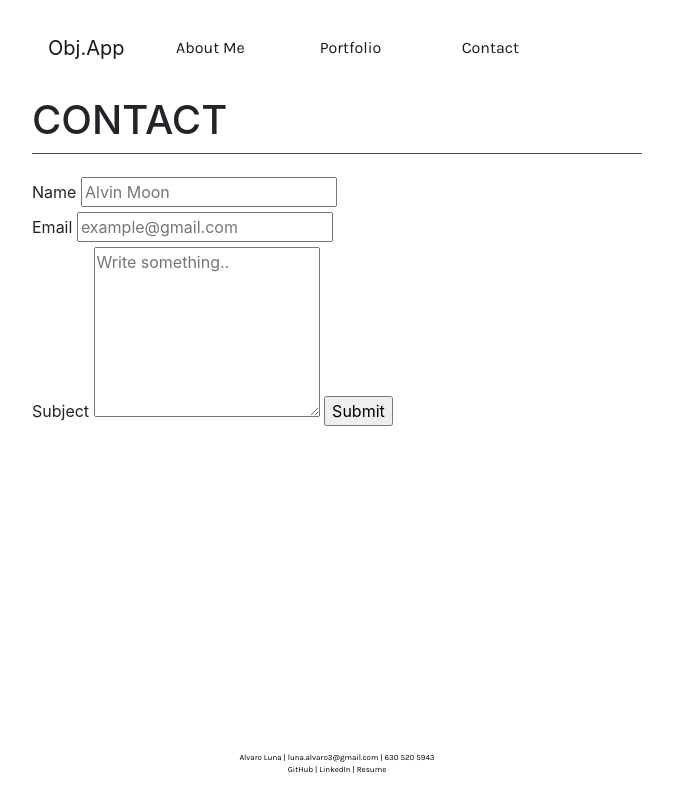
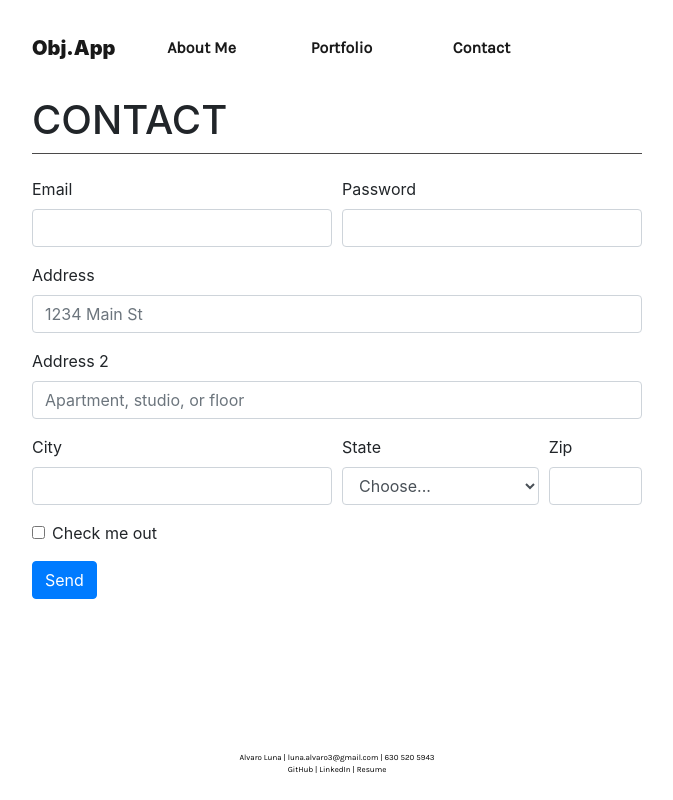
Before and after one commit to alvaroluna/AlvaroLunaPortfolio, a plain HTML site: page contact.html in a window 1280 px wide. Shown: the whole page, without its empty margins (303-976 px from the left). Drawn offline with nearby package versions, Linux system fonts and the light colour scheme.

Commit message:
Learning how to override bootstrap settings

```diff
--- a/assets/css/style.css
+++ b/assets/css/style.css
@@ -33,6 +33,12 @@ body {
   position: relative;
   text-align: center;
 }
+
+.LOGO {
+  font-weight: bolder;
+  padding-left: 0em;
+}
+
 .nav-link {
   font-family: var(--main-font);
   margin: 20px;
@@ -65,15 +71,18 @@ a {
   color: black;
   text-decoration: none;
 }
+
 #aboutLink {
   float: left;
   width: 100px;
 }
+
 #portfolioLink {
   float: left;
   width: 100px;
   /* background: grey; */
 }
+
 #contactLink {
   float: left;
   width: 100px;
--- a/assets/js/Footer.js
+++ b/assets/js/Footer.js
@@ -1,7 +1,7 @@
 function Footer() {
     // <footer> tag
     var footerTag = $("<footer>");
-    footerTag.addClass("py-5 fixed-bottom")
+    footerTag.addClass("py-5 fixed-bottom"); // fixed-bottom was here
 
     // <div> tag
     var divTag = $("<p>");
--- a/assets/js/NavBar.js
+++ b/assets/js/NavBar.js
@@ -1,42 +1,7 @@
 function NavigationBar() {
-    // navigation tag
-    var navTag = $("<nav>");
-    navTag.addClass("navbar navbar-expand-lg navbar-light");
-
-    // Alvaro 'Logo' in <a> tag
-    var alvaroTag = $("<a>");
-    alvaroTag.text("Obj.App")
-    alvaroTag.addClass("navbar-brand");
-    alvaroTag.attr("id", "logo")
-    alvaroTag.attr("href", "index.html");
-
-    // button behavior settings
-    var button = $("<button>");
-    button.addClass("navbar-toggler");
-    button.attr("type", "button");
-    button.attr("data-toggle", "collapse");
-    button.attr("data-target", "#navbarSupportedContent");
-    button.attr("aria-controls", "navbarSupportedContent");
-    button.attr("aria-expanded", "false");
-    button.attr("aria-label", "Toggle navigation");
-
-    // span tag embedded in button behavior settings above
-    var buttonEmbSpan = $("<span>");
-    buttonEmbSpan.addClass("navbar-toggler-icon");
-
-    // append span to button settings
-    button.append(buttonEmbSpan);
-
-    // html links
-    var divTagLinks = $("<div>");
-    divTagLinks.addClass("collapse navbar-collapse order-3");
-    divTagLinks.attr("id", "navbarSupportedContent");
-
-    // unsorted list for html links
-    var unsortedListTag = $("<ul>");
-    unsortedListTag.addClass("navbar-nav mr-auto");
-
-    // standard upload options
+    //////////////////
+    // NAV BAR DATA //
+    //////////////////
     var navLinksObj = {
         aboutMe: {
             text: "About Me",
@@ -55,6 +20,45 @@ function NavigationBar() {
         },
     };
 
+
+    //////////////////////
+    // CREATE HTML TAGS //
+    //////////////////////
+
+    // navigation tag
+    var navTag = $("<nav>");
+    navTag.addClass("navbar navbar-expand-lg navbar-light LOGO");
+
+    // Alvaro 'Logo' in <a> tag
+    var aTagLOGO = $("<a>");
+    aTagLOGO.text("Obj.App")
+    aTagLOGO.addClass("navbar-brand LOGO");
+    aTagLOGO.attr("id", "logo")
+    aTagLOGO.attr("href", "index.html");
+
+    // button behavior settings
+    var button = $("<button>");
+    button.addClass("navbar-toggler");
+    button.attr("type", "button");
+    button.attr("data-toggle", "collapse");
+    button.attr("data-target", "#navbarSupportedContent");
+    button.attr("aria-controls", "navbarSupportedContent");
+    button.attr("aria-expanded", "false");
+    button.attr("aria-label", "Toggle navigation");
+
+    // span tag embedded in button behavior settings above
+    var buttonEmbSpan = $("<span>");
+    buttonEmbSpan.addClass("navbar-toggler-icon");
+
+    // html links
+    var divTagLinks = $("<div>");
+    divTagLinks.addClass("collapse navbar-collapse order-3");
+    divTagLinks.attr("id", "navbarSupportedContent");
+
+    // unsorted list for html links
+    var unsortedListTag = $("<ul>");
+    unsortedListTag.addClass("navbar-nav mr-auto");
+
     // loop through nav links to create an li tag for each, append the total
     for (var key in navLinksObj) {
         console.log(navLinksObj[key].text);
@@ -67,12 +71,14 @@ function NavigationBar() {
         aTag.attr("href", navLinksObj[key].url);
         aTag.text(navLinksObj[key].text);
 
-        var aEmbeddedSpanTag = $("<span>");
-        aEmbeddedSpanTag.addClass("sr-only");
-        aEmbeddedSpanTag.text("(current)");
+        if (navLinksObj[key].url === "portfolio.html") {
+            var aEmbeddedSpanTag = $("<span>");
+            aEmbeddedSpanTag.addClass("sr-only");
+            aEmbeddedSpanTag.text("(current)");
 
-        // append <span> tag to <a> tag
-        aTag.append(aEmbeddedSpanTag);
+            // append <span> tag to <a> tag
+            aTag.append(aEmbeddedSpanTag);
+        }
 
         // append <a> tag to <li> tag
         listItemTag.append(aTag);
@@ -81,18 +87,25 @@ function NavigationBar() {
         unsortedListTag.append(listItemTag);
     }
 
+
+    ///////////////////////////////////////////
+    // MOST OF THE APPENDING UPSTREAM TO DOM //
+    ///////////////////////////////////////////
+
+    // append span to button settings
+    button.append(buttonEmbSpan);
+
     // append <ul> tag to <div> tag
     divTagLinks.append(unsortedListTag);
 
     // append <a>, <button>, and <div> tags to <nav> tag
-    navTag.append(alvaroTag);
+    navTag.append(aTagLOGO);
     navTag.append(button);
     navTag.append(divTagLinks);
 
     // write new html to the DOM
     $("#insertNavBar").append(navTag);
 }
-
 
 NavigationBar();
 
--- a/contact.html
+++ b/contact.html
@@ -57,15 +57,50 @@
             <hr id="boxBreakLine" />
           </div>
           <form>
-            <label for="name">Name</label>
-            <input type="text" id="name" name="fullName" placeholder="Alvin Moon" />
-            <br />
-            <label for="email">Email</label>
-            <input type="text" id="email" name="emailAddress" placeholder="example@gmail.com" />
-            <br />
-            <label for="subject">Subject</label>
-            <textarea id="subject" name="subject" placeholder="Write something.." style="height:170px"></textarea>
-            <input type="submit" value="Submit" />
+            <div class="form-row">
+              <div class="form-group col-md-6">
+                <label for="inputEmail4">Email</label>
+                <input type="email" class="form-control" id="inputEmail4">
+              </div>
+              <div class="form-group col-md-6">
+                <label for="inputPassword4">Password</label>
+                <input type="password" class="form-control" id="inputPassword4">
+              </div>
+            </div>
+            <div class="form-group">
+              <label for="inputAddress">Address</label>
+              <input type="text" class="form-control" id="inputAddress" placeholder="1234 Main St">
+            </div>
+            <div class="form-group">
+              <label for="inputAddress2">Address 2</label>
+              <input type="text" class="form-control" id="inputAddress2" placeholder="Apartment, studio, or floor">
+            </div>
+            <div class="form-row">
+              <div class="form-group col-md-6">
+                <label for="inputCity">City</label>
+                <input type="text" class="form-control" id="inputCity">
+              </div>
+              <div class="form-group col-md-4">
+                <label for="inputState">State</label>
+                <select id="inputState" class="form-control">
+                  <option selected>Choose...</option>
+                  <option>...</option>
+                </select>
+              </div>
+              <div class="form-group col-md-2">
+                <label for="inputZip">Zip</label>
+                <input type="text" class="form-control" id="inputZip">
+              </div>
+            </div>
+            <div class="form-group">
+              <div class="form-check">
+                <input class="form-check-input" type="checkbox" id="gridCheck">
+                <label class="form-check-label" for="gridCheck">
+                  Check me out
+                </label>
+              </div>
+            </div>
+            <button type="submit" class="btn btn-primary">Send</button>
           </form>
         </div>
       </div>
```
Also changed, not shown: index.html (+1 -1 lines).
